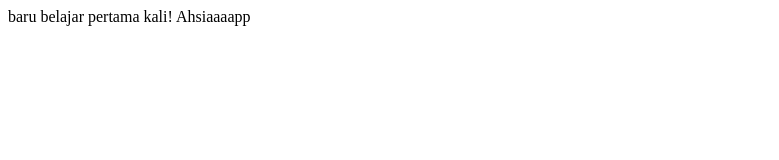
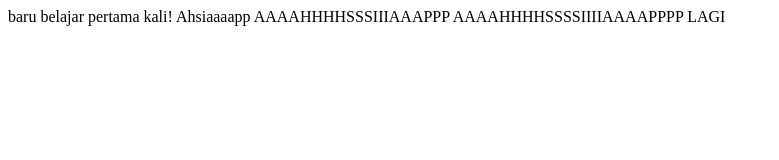
Before and after one commit to Myudhaap/git-pertamaku, a plain HTML site: page index.html in a window 1280 px wide. Shown: the whole page, without its empty margins (0-779 px from the left). Drawn offline with Linux system fonts and the light colour scheme.

Commit message:
third commit ahhhssiiiap

```diff
--- a/index.html
+++ b/index.html
@@ -9,5 +9,7 @@
 <body>
     baru belajar pertama kali!
     Ahsiaaaapp
+    AAAAHHHHSSSIIIAAAPPP
+    AAAAHHHHSSSSIIIIAAAAPPPP LAGI
 </body>
 </html>
```
